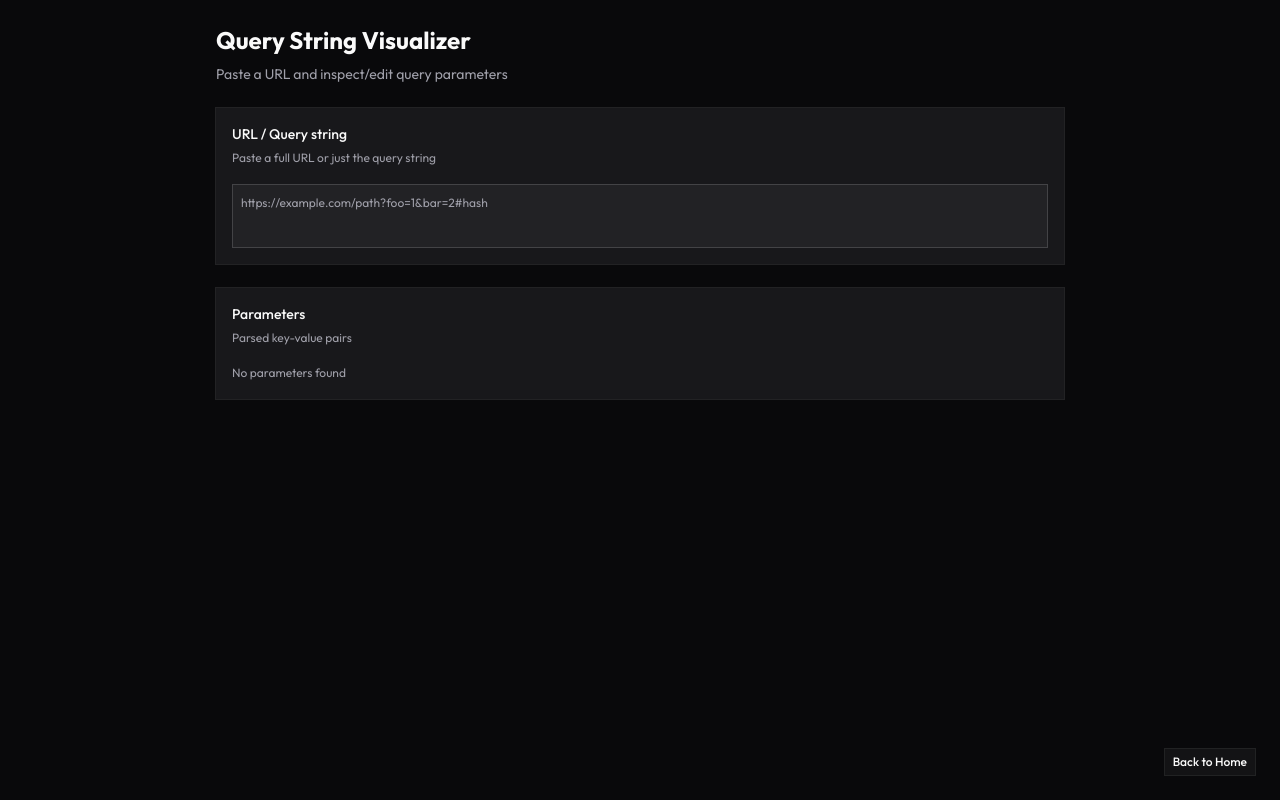
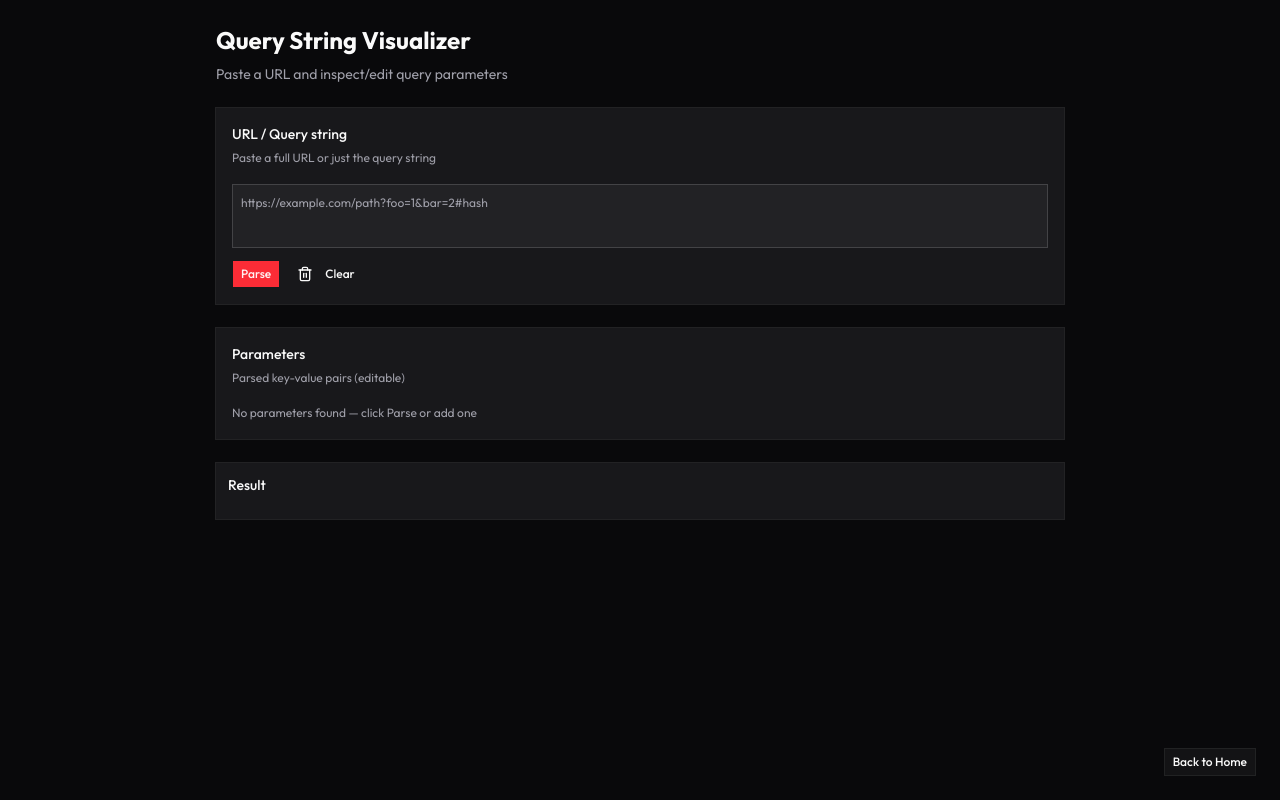
Before and after one commit to f312213213/toolbox, a Next.js app: page /query in a window 1280 px wide. Built offline with nearby package versions, Linux system fonts and the light colour scheme.

Commit message:
feat(query): full interactive Query String Visualizer (parse, edit, rebuild, copy)

```diff
--- a/app/query/page.tsx
+++ b/app/query/page.tsx
@@ -1,8 +1,7 @@
 "use client"
 
-import { useState, useMemo } from "react"
+import { useState, useEffect } from "react"
 import Link from "next/link"
-import { Input } from "@/components/ui/input"
 import { Textarea } from "@/components/ui/textarea"
 import { Button } from "@/components/ui/button"
 import { Card, CardContent, CardHeader, CardTitle, CardDescription } from "@/components/ui/card"
@@ -10,8 +9,7 @@ import { Copy, Trash2 } from "lucide-react"
 
 function parseQuery(url: string) {
   try {
-    // try to extract query string
-    let q = url
+    let q = url || ""
     const idx = url.indexOf("?")
     if (idx >= 0) {
       q = url.slice(idx + 1)
@@ -21,7 +19,7 @@ function parseQuery(url: string) {
     if (hashIdx >= 0) q = q.slice(0, hashIdx)
 
     const params = new URLSearchParams(q)
-    const out: Array<{ key: string; value: string }>[] = []
+    const out: Array<{ key: string; value: string }> = []
     for (const [k, v] of params.entries()) {
       out.push({ key: k, value: v })
     }
@@ -33,12 +31,58 @@ function parseQuery(url: string) {
 
 export default function QueryPage() {
   const [input, setInput] = useState("")
-  const rows = useMemo(() => parseQuery(input), [input])
+  const [rows, setRows] = useState<Array<{ key: string; value: string }>>([])
+  const [baseUrl, setBaseUrl] = useState<string>("")
 
-  const build = () => {
+  // When user clicks Parse, populate rows and baseUrl
+  const handleParse = () => {
+    if (!input) {
+      setRows([])
+      setBaseUrl("")
+      return
+    }
+    try {
+      const idx = input.indexOf("?")
+      if (idx >= 0) {
+        setBaseUrl(input.slice(0, idx))
+      } else {
+        setBaseUrl("")
+      }
+    } catch (e) {
+      setBaseUrl("")
+    }
+    setRows(parseQuery(input))
+  }
+
+  useEffect(() => {
+    // auto-parse when input changes (but preserve empty input behavior)
+    if (input.trim() === "") {
+      setRows([])
+      setBaseUrl("")
+      return
+    }
+    // don't auto-parse on every keystroke to avoid interrupting edits; user can press Parse
+  }, [input])
+
+  const buildQuery = () => {
     const sp = new URLSearchParams()
-    rows.forEach((r: any) => sp.append(r.key, r.value))
+    rows.forEach((r) => sp.append(r.key, r.value))
     return sp.toString()
+  }
+
+  const buildFull = () => {
+    const q = buildQuery()
+    if (!q) return baseUrl || ""
+    if (baseUrl) return `${baseUrl}?${q}`
+    return `?${q}`
+  }
+
+  const addRow = () => setRows([...rows, { key: "", value: "" }])
+  const removeRow = (index: number) => setRows(rows.filter((_, i) => i !== index))
+  const updateRow = (index: number, field: "key" | "value", value: string) => {
+    const copy = rows.slice()
+    copy[index] = { ...copy[index], [field]: value }
+    setRows(copy)
   }
 
   return (
@@ -54,42 +98,68 @@ export default function QueryPage() {
           <CardDescription>Paste a full URL or just the query string</CardDescription>
         </CardHeader>
         <CardContent>
-          <Textarea value={input} onChange={(e) => setInput(e.target.value)} placeholder="https://example.com/path?foo=1&bar=2#hash" />
+          <div className="flex gap-2">
+            <Textarea value={input} onChange={(e) => setInput(e.target.value)} placeholder="https://example.com/path?foo=1&bar=2#hash" />
+          </div>
+          <div className="mt-3 flex gap-2">
+            <Button onClick={handleParse}>Parse</Button>
+            <Button variant="ghost" onClick={() => { setInput(""); setRows([]); setBaseUrl("") }}><Trash2 className="size-4 mr-2"/>Clear</Button>
+          </div>
         </CardContent>
       </Card>
 
       <Card>
         <CardHeader>
           <CardTitle>Parameters</CardTitle>
-          <CardDescription>Parsed key-value pairs</CardDescription>
+          <CardDescription>Parsed key-value pairs (editable)</CardDescription>
         </CardHeader>
         <CardContent>
           {rows.length === 0 ? (
-            <div className="text-muted-foreground">No parameters found</div>
+            <div className="text-muted-foreground">No parameters found — click Parse or add one</div>
           ) : (
             <div>
               <table className="w-full table-fixed">
                 <thead>
                   <tr>
-                    <th className="text-left">Key</th>
-                    <th className="text-left">Value</th>
+                    <th className="text-left w-1/3">Key</th>
+                    <th className="text-left w-2/3">Value</th>
+                    <th className="w-24">Action</th>
                   </tr>
                 </thead>
                 <tbody>
                   {rows.map((r, i) => (
                     <tr key={`${r.key}-${i}`}>
-                      <td className="align-top py-2 pr-4"><input className="w-full bg-transparent outline-none" defaultValue={r.key} /></td>
-                      <td className="align-top py-2 pr-4"><input className="w-full bg-transparent outline-none" defaultValue={r.value} /></td>
+                      <td className="align-top py-2 pr-4">
+                        <input className="w-full bg-transparent outline-none" value={r.key} onChange={(e) => updateRow(i, "key", e.target.value)} />
+                      </td>
+                      <td className="align-top py-2 pr-4">
+                        <input className="w-full bg-transparent outline-none" value={r.value} onChange={(e) => updateRow(i, "value", e.target.value)} />
+                      </td>
+                      <td className="align-top py-2 pr-4">
+                        <div className="flex gap-2">
+                          <Button variant="ghost" onClick={() => removeRow(i)}>Remove</Button>
+                        </div>
+                      </td>
                     </tr>
                   ))}
                 </tbody>
               </table>
               <div className="mt-4 flex gap-2">
-                <Button onClick={() => navigator.clipboard.writeText(build())}><Copy className="size-4 mr-2"/>Copy query</Button>
-                <Button variant="ghost" onClick={() => setInput("")}><Trash2 className="size-4 mr-2"/>Clear</Button>
+                <Button onClick={() => navigator.clipboard.writeText(buildQuery())}><Copy className="size-4 mr-2"/>Copy query</Button>
+                <Button onClick={() => navigator.clipboard.writeText(buildFull())} variant="outline">Copy full URL</Button>
+                <Button onClick={addRow} variant="ghost">Add param</Button>
               </div>
             </div>
           )}
+        </CardContent>
+      </Card>
+
+      <Card size="sm">
+        <CardHeader>
+          <CardTitle>Result</CardTitle>
+        </CardHeader>
+        <CardContent>
+          <div className="font-mono break-words">{buildFull()}</div>
         </CardContent>
       </Card>
 
```
